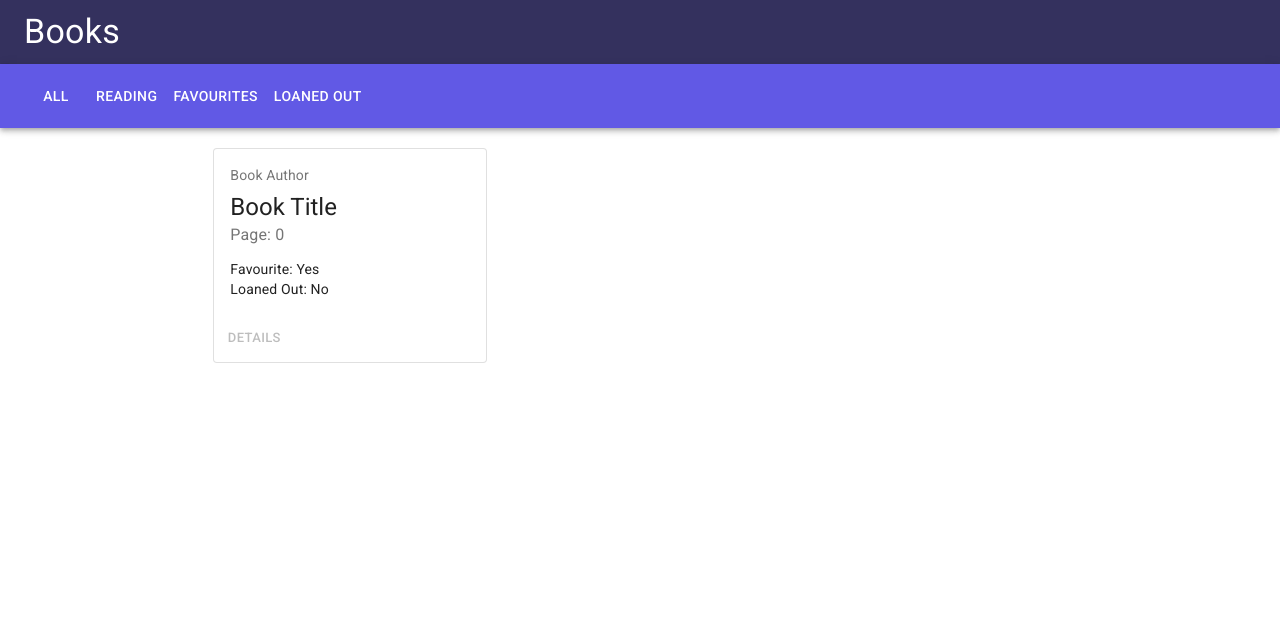
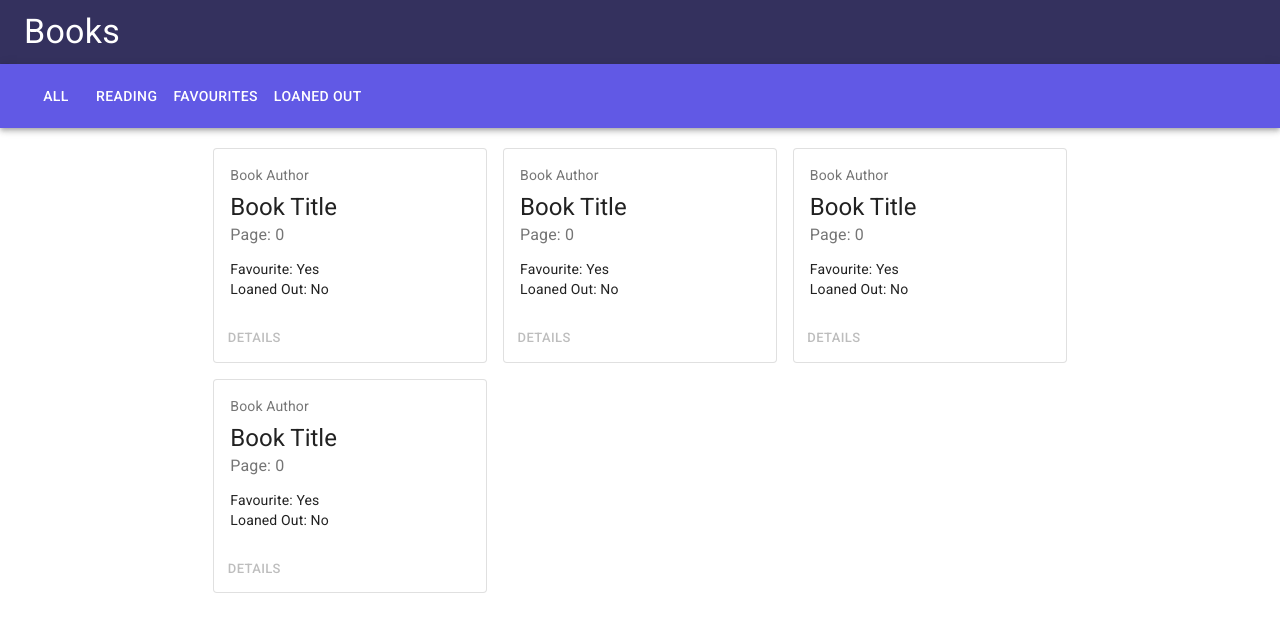
Before and after one commit to flsoller/library-react-app, a React (Create React App) app: page / in a window 1280 px wide. Shown: the top 632 px of the page. Built offline with nearby package versions, Linux system fonts and the light colour scheme.

Commit message:
Add state hook to ContentHolder.

```diff
--- a/src/components/content/ContentHolder.jsx
+++ b/src/components/content/ContentHolder.jsx
@@ -1,6 +1,6 @@
 // Maintains content. Currently placeholder data / hard coded
 
-import React from 'react';
+import React, { useState } from 'react';
 
 import CardItem from './CardItem';
 import { Grid, makeStyles } from '@material-ui/core';
@@ -14,13 +14,25 @@ const useStyles = makeStyles({
 
 //Component
 function ContentHolder() {
+  // Material UI styles
   const classes = useStyles();
+
+  // React useState hook.
+  const [books, setBooks] = useState([
+    { title: 'BookTitle', pages: 300 },
+    { title: 'BookTitle', pages: 300 },
+    { title: 'BookTitle', pages: 300 },
+    { title: 'BookTitle', pages: 300 },
+  ]);
+
   //JSX
   return (
     <Grid container spacing={2} className={classes.topMargin}>
-      <Grid item xs={12} sm={6} md={4}>
-        <CardItem />
-      </Grid>
+      {books.map((book) => (
+        <Grid item xs={12} sm={6} md={4}>
+          <CardItem />
+        </Grid>
+      ))}
     </Grid>
   );
 }
```
